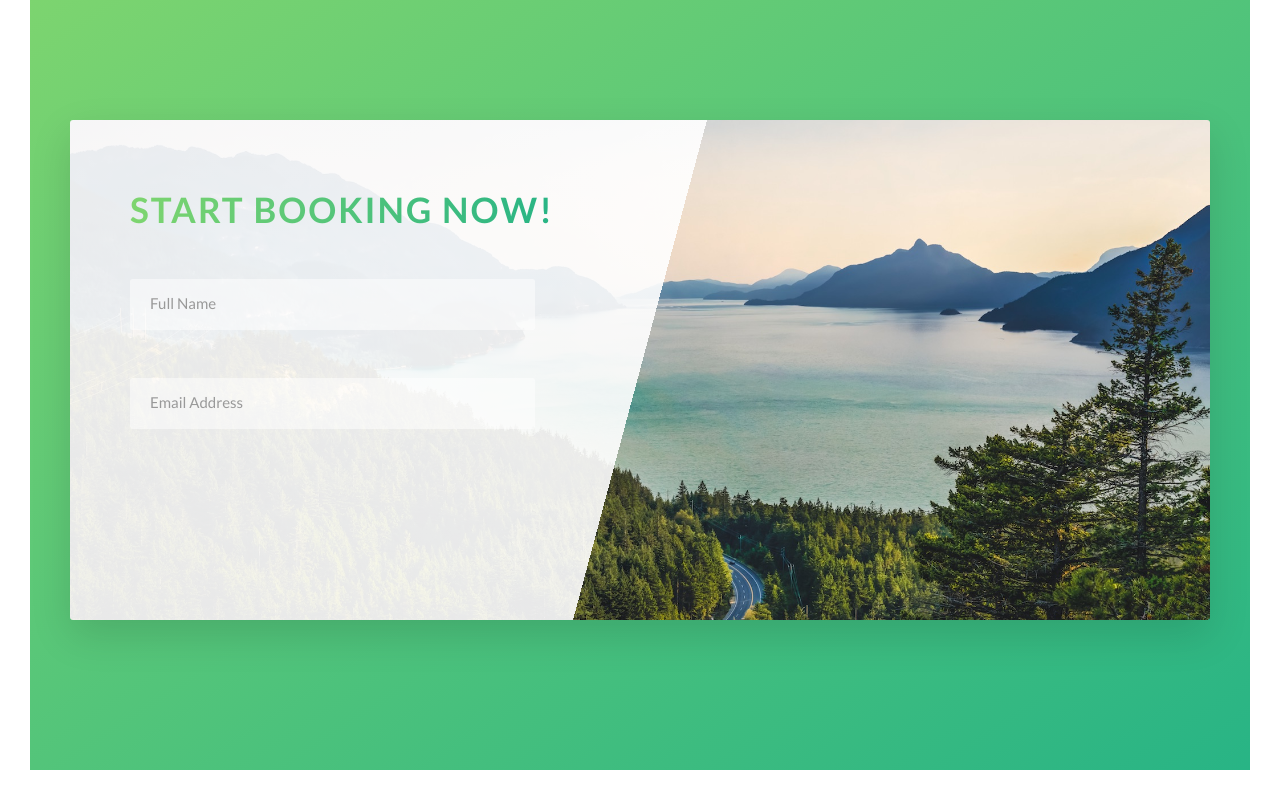
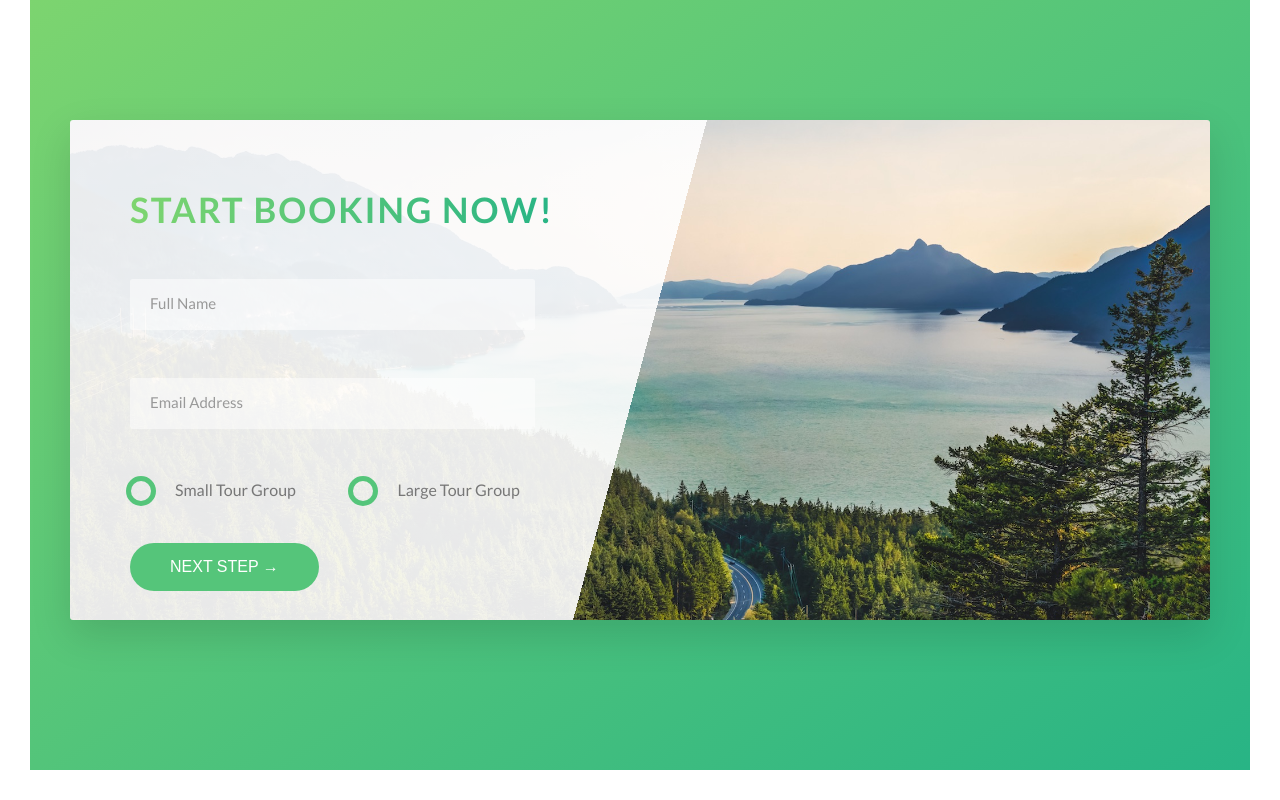
Before and after one commit to TarynMcKenzie/natours-udemy, a website: page index.html in a window 1280 px wide. Shown: the part 4541-5341 px from the top of the page. Drawn offline with Linux system fonts and the light colour scheme.

Commit message:
Booking section part 3 of 3 completed

```diff
--- a/index.html
+++ b/index.html
@@ -500,6 +500,38 @@
 
                                 </div>
 
+                                <!-- Booking Form Radios -->
+                                <div class="form__group u-margin-bottom-medium">
+
+                                    <!-- Small Group-->
+                                    <div class="form__radio-group">
+
+                                        <input type="radio" class="form__radio-input" id="small" name="size">
+                                        <label for="small" class="form__radio-label">
+                                            <span class="form__radio-button"></span>
+                                            Small Tour Group
+                                        </label>
+
+                                    </div>
+
+                                    <!-- Large Group-->
+                                    <div class="form__radio-group">
+
+                                        <input type="radio" class="form__radio-input" id="large" name="size">
+                                        <label for="large" class="form__radio-label">
+                                            <span class="form__radio-button"></span>
+                                            Large Tour Group
+                                        </label>
+
+                                    </div>
+
+                                </div>
+
+                                <!-- Booking Submit Button -->
+                                <div class="form__group">
+                                    <button class="btn btn--primary">Next Step &rarr;</button>
+                                </div>
+
                             </form>
 
                         </div>
--- a/sass/base/_utilities.scss
+++ b/sass/base/_utilities.scss
@@ -1,25 +1,25 @@
 // SECTION: Low level basics: resets, html style, body element selectors, etc.
 
 .u-center-text{
-    text-align: center;
+    text-align: center !important;
 }
 
 .u-margin-bottom-big{
-    margin-bottom: 8rem;
+    margin-bottom: 8rem !important;
 }
 
 .u-margin-bottom-medium{
-    margin-bottom: 4rem;
+    margin-bottom: 4rem !important;
 }
 
 .u-margin-bottom-small{
-    margin-bottom: 1.5rem;
+    margin-bottom: 1.5rem !important;
 }
 
 .u-margin-top-big{
-    margin-top: 8rem;
+    margin-top: 8rem !important;
 }
 
 .u-margin-top-huge{
-    margin-top: 10rem;
+    margin-top: 10rem !important;
 }
--- a/sass/components/_button.scss
+++ b/sass/components/_button.scss
@@ -2,7 +2,7 @@
 
 .btn {
 
-    &:link, &:visited {
+    &, &:link, &:visited {
         text-transform: uppercase;
         text-decoration: none;
         padding: 1.5rem 4rem; /* ((15px))  ((15px))*/
@@ -12,6 +12,12 @@
         font-size: $default-font-size; /* ((16px)) */
 
         transition: all .2s;
+
+
+        // NOTE: Styling for <button> elements
+        border: none;
+        cursor: pointer;
+
     }
 
     &:hover {
@@ -24,7 +30,8 @@
         }
     }
 
-    &:active {
+    &:active, &:focus {
+        outline: none;
         transform: translateY(-1px); /* Based on initial link state */
         box-shadow: 0 .5rem 1rem $color-black-opacity; /* (x y blur color)  ((5px))  ((10px))*/
     }
--- a/sass/components/_form.scss
+++ b/sass/components/_form.scss
@@ -18,6 +18,8 @@
         border-bottom: 3px solid transparent;
         width: 90%;
         display: block;
+
+        transition: all .3s;
 
         &:focus{ // Pseudo Class
 
@@ -62,4 +64,61 @@
 
     }
 
+    &__radio-group {
+
+        width: 49%;
+        display: inline-block;
+
+    }
+
+    &__radio-label {
+
+        font-size: $default-font-size;
+        cursor: pointer;
+        position: relative;
+        padding-left: 4.5rem;
+
+    }
+
+    &__radio-input {
+        display: none;
+    }
+
+    &__radio-button { // Defines cutome inner and outer circles of radio button
+
+        height: 3rem;
+        width: 3rem;
+        border: 5px solid $color-primary;
+        border-radius: 50%;
+        display: inline-block;
+        position: absolute;
+        left: 0;
+        left: -.4rem;
+
+        &::after { // Pseudo Element (The inner circle)
+
+            height: 1.3rem;
+            width: 1.3rem;
+            content: "";
+            display: block;
+            border-radius: 50%;
+            position: absolute;
+            top: 50%;
+            left: 50%;
+            transform: translate(-50%, -50%);
+            background-color: $color-primary;
+            opacity: 0;
+            transition: opacity .2s;;
+
+        }
+
+    }
+
+    &__radio-input:checked ~ &__radio-label &__radio-button::after {
+
+        opacity: 1;
+
+    }
+
+
 }
```
Also changed, not shown: css/style.css.
